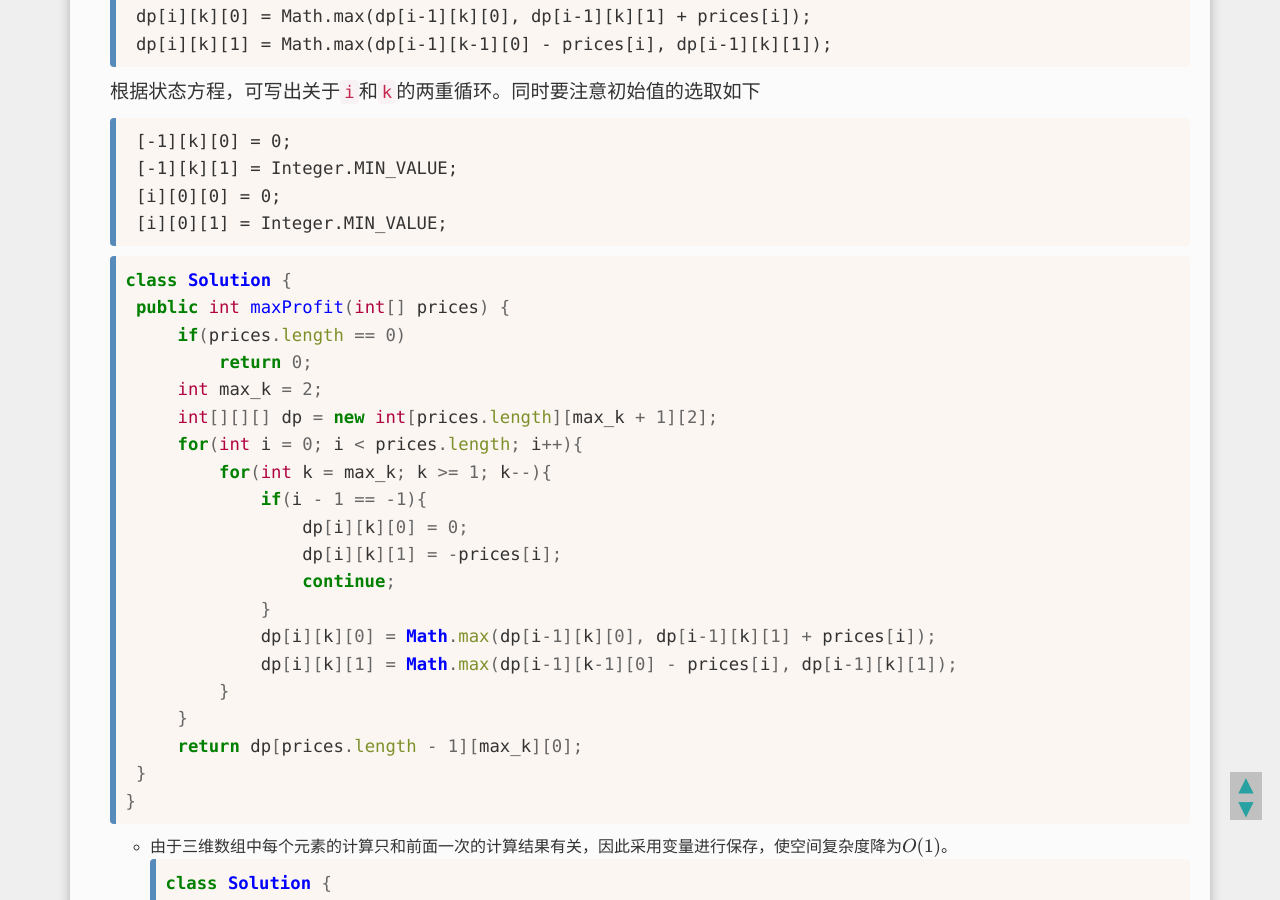
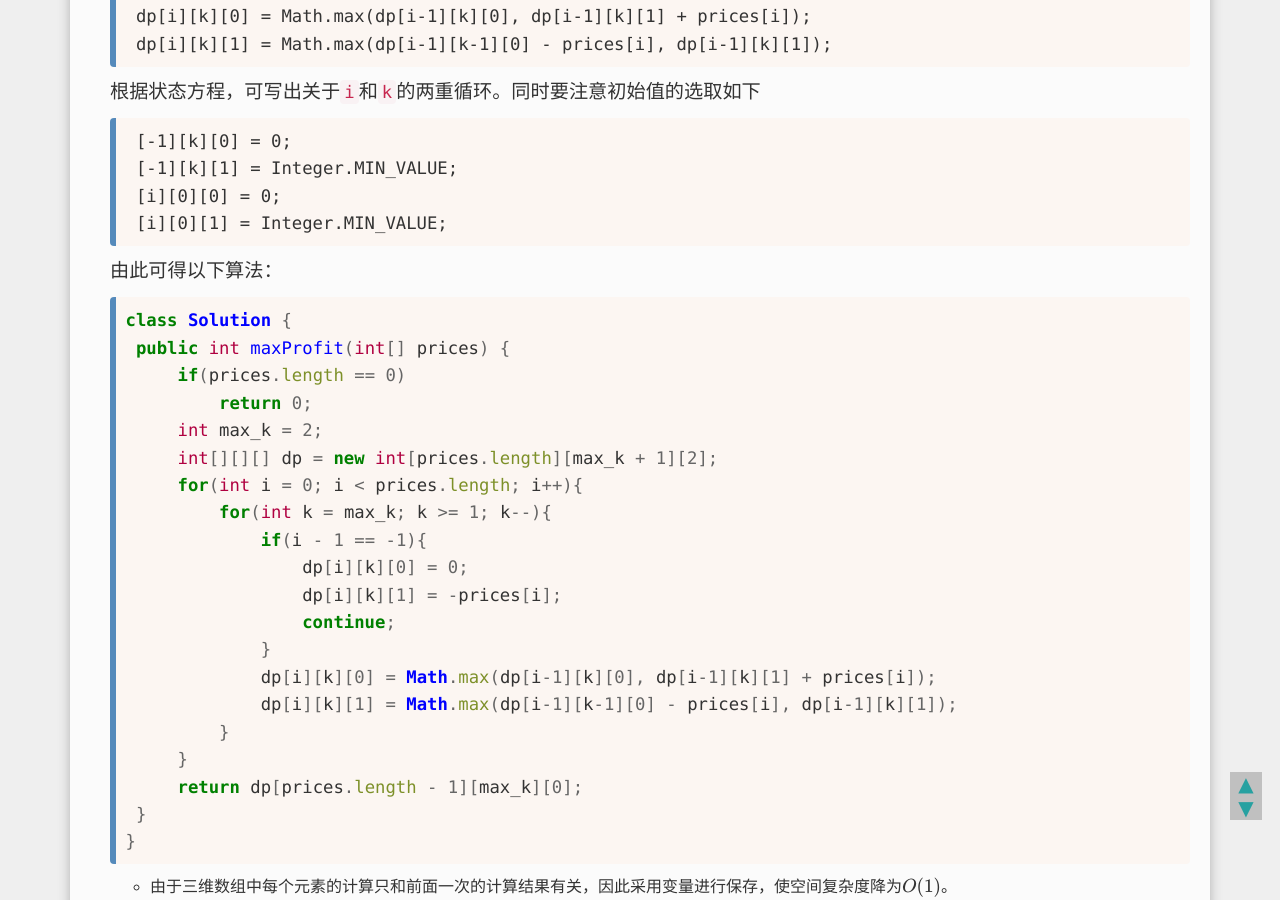
Before and after one commit to YurieSun/YurieSun.github.io, a Jekyll site: the page built from _posts/2019-12-26-leetcode-0123-best-time-to-buy-and-sell-stock-iii.md, in a window 1280 px wide and 900 px high, scrolled down 351 px. Built offline with Jekyll 4.4.1, drawn with Linux system fonts in a browser that asks for light colours; formulas are drawn with MathJax 3.

Commit message:
revise description

````diff
--- a/_posts/2019-12-26-leetcode-0123-best-time-to-buy-and-sell-stock-iii.md
+++ b/_posts/2019-12-26-leetcode-0123-best-time-to-buy-and-sell-stock-iii.md
@@ -23,6 +23,7 @@ tags: [solving LeetCode]
     [i][0][0] = 0;
     [i][0][1] = Integer.MIN_VALUE;
     ```
+    由此可得以下算法：
 ```java
 class Solution {
     public int maxProfit(int[] prices) {
````
